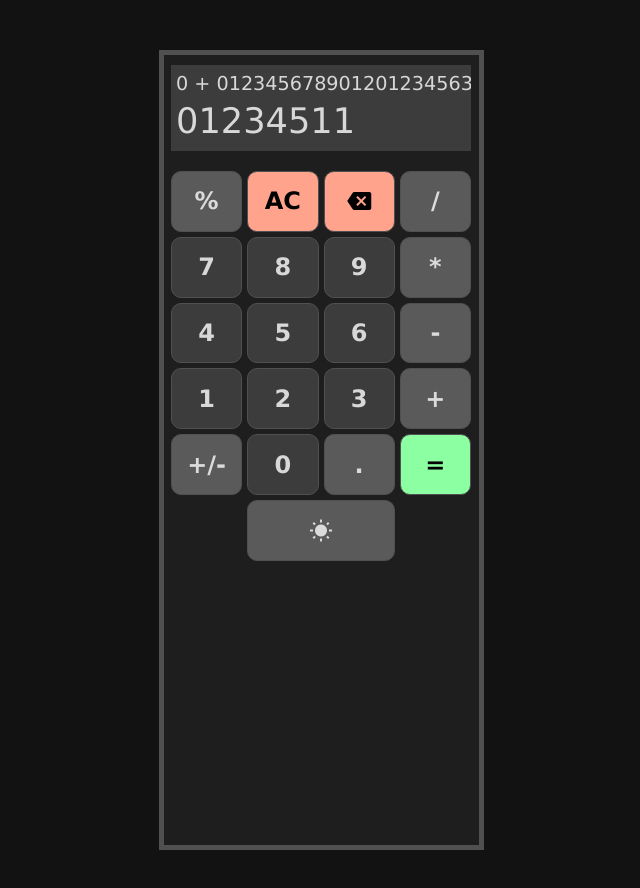
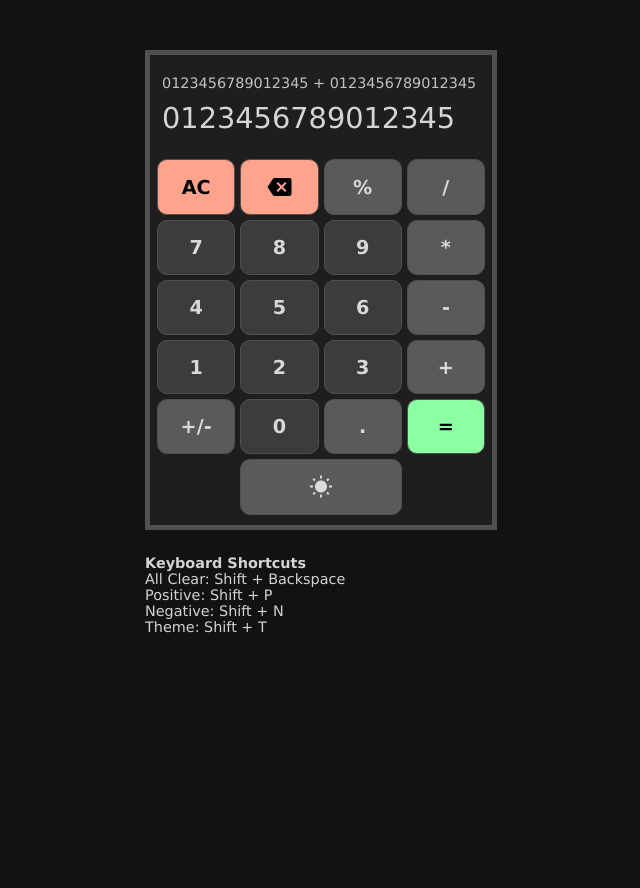
Before and after one commit to thatblindgeye/Calculator, a plain HTML site: page index.html in a window 1280 px wide. Shown: the whole page, without its empty margins (319-959 px from the left). After the commit the page ends 800 px from the top, so only its background shows below. Drawn offline with Linux system fonts and the light colour scheme.

Commit message:
Update layout and css

```diff
--- a/index.html
+++ b/index.html
@@ -12,32 +12,39 @@
     <div class="page-container">
       <div class="calculator-container">
         <div class="display">
-          <p class="equation">0 + 01234567890120123456345678</p>
-          <p class="main-display">01234511</p>
+          <p class="equation">0123456789012345 + 0123456789012345</p>
+          <p class="main-display">0123456789012345</p>
         </div>
         <div class="button-container">
-          <button type="button" class="percentage btn disableable">%</button>
           <button type="button" class="clear btn">AC</button>
           <button type="button" class="delete btn"><i class="material-icons">backspace</i></button>
-          <button type="button" class="divide btn operator disableable">/</button>
-          <button type="button" class="seven btn digit disableable">7</button>
-          <button type="button" class="eight btn digit disableable">8</button>
-          <button type="button" class="nine btn digit disableable">9</button>
-          <button type="button" class="multiply btn operator disableable">*</button>
-          <button type="button" class="four btn digit disableable">4</button>
-          <button type="button" class="five btn digit disableable">5</button>
-          <button type="button" class="six btn digit disableable">6</button>
-          <button type="button" class="subtract btn operator disableable">-</button>
-          <button type="button" class="one btn digit disableable">1</button>
-          <button type="button" class="two btn digit disableable">2</button>
-          <button type="button" class="three btn digit disableable">3</button>
-          <button type="button" class="add btn operator disableable">+</button>
-          <button type="button" class="pos-neg btn disableable">+/-</button>
-          <button type="button" class="zero btn digit disableable">0</button>
-          <button type="button" class="decimal btn disableable">.</button>
+          <button type="button" class="percentage btn">%</button>
+          <button type="button" class="divide btn operator">/</button>
+          <button type="button" class="seven btn digit">7</button>
+          <button type="button" class="eight btn digit">8</button>
+          <button type="button" class="nine btn digit">9</button>
+          <button type="button" class="multiply btn operator">*</button>
+          <button type="button" class="four btn digit">4</button>
+          <button type="button" class="five btn digit">5</button>
+          <button type="button" class="six btn digit">6</button>
+          <button type="button" class="subtract btn operator">-</button>
+          <button type="button" class="one btn digit">1</button>
+          <button type="button" class="two btn digit">2</button>
+          <button type="button" class="three btn digit">3</button>
+          <button type="button" class="add btn operator">+</button>
+          <button type="button" class="pos-neg btn">+/-</button>
+          <button type="button" class="zero btn digit">0</button>
+          <button type="button" class="decimal btn">.</button>
           <button type="button" class="equal btn">=</button>
           <button type="button" class="theme btn"><i class="material-icons">wb_sunny</i></button>
         </div>
+      </div>
+      <div class="shortcuts">
+        <h1>Keyboard Shortcuts</h1>
+        <p>All Clear: <kbd>Shift</kbd> + <kbd>Backspace</kbd></p>
+        <p>Positive: <kbd>Shift</kbd> + <kbd>P</kbd></p>
+        <p>Negative: <kbd>Shift</kbd> + <kbd>N</kbd></p>
+        <p>Theme: <kbd>Shift</kbd> + <kbd>T</kbd></p>
       </div>
     </div>
 
--- a/script.js
+++ b/script.js
@@ -3,28 +3,24 @@
 const themeBtn = document.querySelector(".theme");
 const digits = document.querySelectorAll(".digit");
 const operators = document.querySelectorAll(".operator");
-const disableable = document.querySelectorAll(".disableable");
-let output = document.querySelector(".main-display");
-let input = document.querySelector(".equation");
+let display = document.querySelector(".main-display");
+let equation = document.querySelector(".equation");
 
 function toggleTheme() {
   const doc = document.body;
   doc.classList.toggle("light-theme");
 }
 
-(function checkOutputLength() {
-  if (output.textContent.length > 16) {
-    output.textContent = "Error: character limit";
-    output.style.fontSize = "1.2rem";
-  }
-})();
+digits.forEach((digits) => {
+  digits.addEventListener("click", (e) => {
+    console.log(e.target.textContent);
+  })
+})
 
-(function checkInputLength() {
-  if (input.textContent.length === 30) {
-      disableable.forEach((disableable) => {
-      disableable.setAttribute("disabled", true);
-    })
-  }
-})();
+operators.forEach((operators) => {
+  operators.addEventListener("click", (e) => {
+    console.log(e.target.textContent);
+  })
+})
 
 themeBtn.addEventListener("click", toggleTheme)
--- a/style.css
+++ b/style.css
@@ -38,6 +38,8 @@ html {
 }
 
 .calculator-container {
+  display: flex;
+  flex-direction: column;
   width: 100vw;
   height: 100vh;
   background-color: var(--main-bg);
@@ -47,12 +49,10 @@ html {
 .display {
   display: flex;
   flex-direction: column;
-  justify-content: space-evenly;
+  justify-content: space-between;
   width: 95%;
-  margin: auto;
+  margin: 0 auto;
   padding: 5px;
-  background-color: var(--secondary-bg);
-  white-space: nowrap;
   overflow: auto;
 }
 
@@ -61,26 +61,25 @@ p {
 }
 
 .equation {
-  padding-top: 2px;
-  font-size: 1.2rem;
-  height: 25px;
+  padding-top: 5px;
+  font-size: 0.9rem;
+  opacity: 0.9;
+  white-space: nowrap;
 }
 
 .main-display {
-  padding: 5px 0;
-  font-size: 2.2rem;
+  font-size: 2.1rem;
+  padding: 10px 0 0;
 }
 
 .button-container {
   display: grid;
   grid-template-columns: repeat(4, 1fr);
-  grid-template-rows: repeat(6, 1fr);
   justify-content: center;
   gap: 5px;
   width: 95%;
   height: 80%;
   margin: 20px auto 0;
-  padding: 5px;
 }
 
 .btn {
@@ -91,7 +90,7 @@ p {
   color: var(--main-font);
   border: 1px solid var(--border);
   border-radius: 10px;
-  font-size: 1.5rem;
+  font-size: 1.2rem;
   font-weight: bold;
 }
 
@@ -118,26 +117,37 @@ p {
   grid-column: 2 / 4;
 }
 
-@media only screen and (min-width: 500px) {
+.shortcuts {
+  display: none;
+}
+
+@media only screen and (min-width: 450px) {
   body {
     background-color: var(--page-bg);
   }
 
+  .page-container {
+    display: flex;
+    flex-direction: column;
+  }
+
   .calculator-container {
-    width: 325px;
-    min-height: 520px;
-    margin: 50px auto;
+    width: 22rem;
+    height: 30rem;
+    margin: 50px auto 25px;
     border: 5px solid var(--border);
   }
 
   .display {
-    width: 300px;
+    width: 20.5rem;
+  }
+
+  .main-display {
+    font-size: 1.8rem;
   }
 
   .button-container {
-    gap: 5px;
-    width: 300px;
-    height: 390px;
+    width: 20.5rem;
     margin: 20px auto 0;
     padding: 0;
   }
@@ -150,4 +160,16 @@ p {
   .btn:active {
     transform: scale(0.95);
   }
+
+  .shortcuts {
+    display: block;
+    width: 22rem;
+    margin: 0 auto 50px;
+  }
+
+  h1,
+  h1 ~ p {
+    color: var(--main-font);
+    font-size: 0.9rem;
+  }
 }
```
Also changed, not shown: 1 other file.
